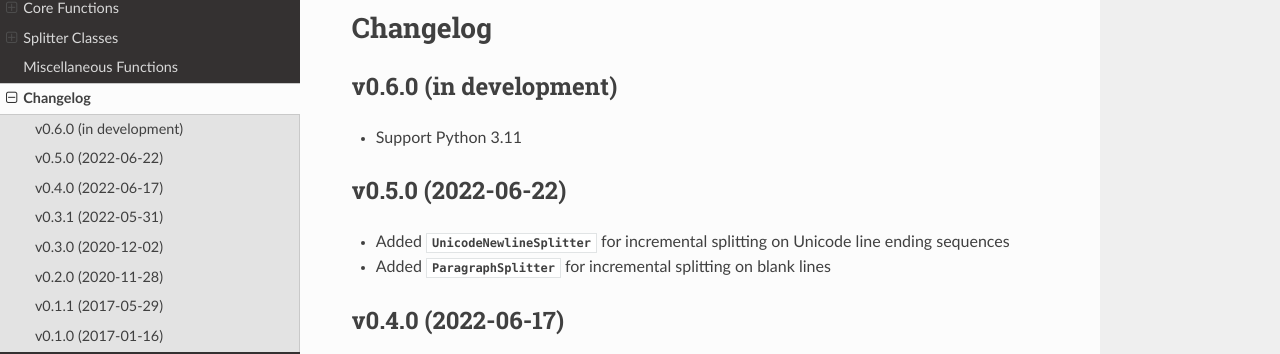
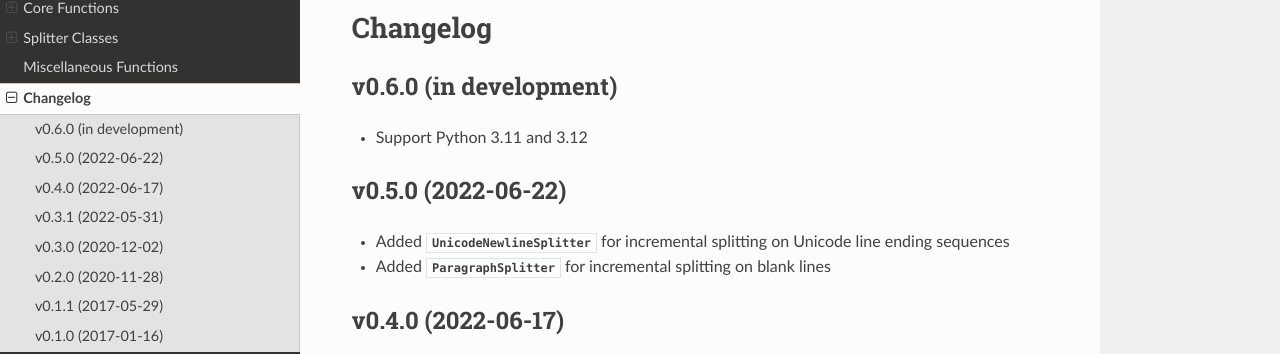
Before and after one commit to jwodder/linesep, a Sphinx documentation site: the page built from docs/changelog.rst, in a window 1280 px wide and 900 px high. Shown: the part 137-491 px from the top of the window. Built offline with Sphinx 7.4.7 and the Read the Docs theme 2.0.0, drawn with Linux system fonts in a browser that asks for light colours.

Commit message:
Support Python 3.12

```diff
--- a/docs/changelog.rst
+++ b/docs/changelog.rst
@@ -5,7 +5,7 @@ Changelog
 
 v0.6.0 (in development)
 -----------------------
-- Support Python 3.11
+- Support Python 3.11 and 3.12
 
 v0.5.0 (2022-06-22)
 -------------------
--- a/setup.cfg
+++ b/setup.cfg
@@ -27,6 +27,7 @@ classifiers =
     Programming Language :: Python :: 3.9
     Programming Language :: Python :: 3.10
     Programming Language :: Python :: 3.11
+    Programming Language :: Python :: 3.12
     Programming Language :: Python :: Implementation :: CPython
     Programming Language :: Python :: Implementation :: PyPy
     License :: OSI Approved :: MIT License
```
Also changed, not shown: CHANGELOG.md (+1 -1 lines), 2 other files.
